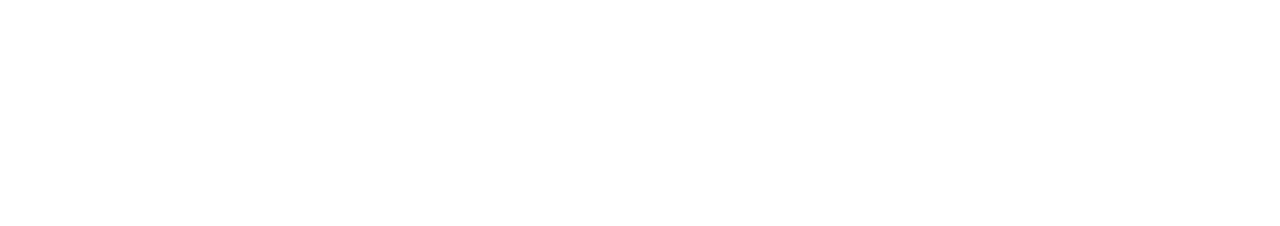
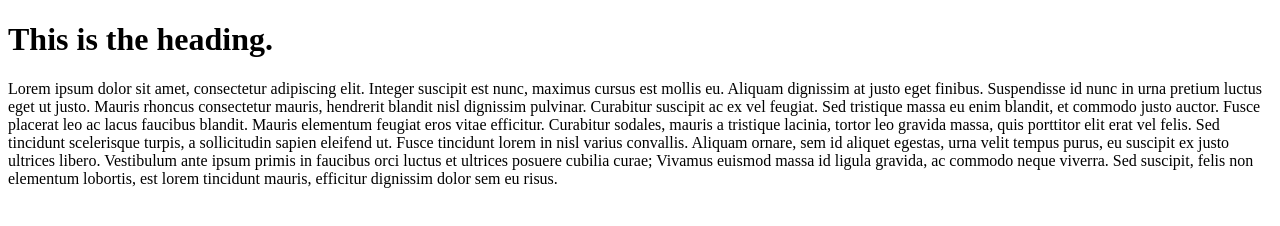
Before and after one commit to Dylan-Odjidja-Portfolio/ITonlinelearning, a plain HTML site: page Website/Home.html in a window 1280 px wide. Drawn offline with Linux system fonts and the light colour scheme.

Commit message:
Update Home.html
Added header and paragraph

```diff
--- a/Website/Home.html
+++ b/Website/Home.html
@@ -1,9 +1,14 @@
 <!DOCTYPE html>
 <html>
     <head>
-        <title>This is the title of the page</title>
+        <title>This is the title</title>
     </head>
     <body>
-
+        <h1>
+            This is the heading.
+        </h1>
+        <p>
+            Lorem ipsum dolor sit amet, consectetur adipiscing elit. Integer suscipit est nunc, maximus cursus est mollis eu. Aliquam dignissim at justo eget finibus. Suspendisse id nunc in urna pretium luctus eget ut justo. Mauris rhoncus consectetur mauris, hendrerit blandit nisl dignissim pulvinar. Curabitur suscipit ac ex vel feugiat. Sed tristique massa eu enim blandit, et commodo justo auctor. Fusce placerat leo ac lacus faucibus blandit. Mauris elementum feugiat eros vitae efficitur. Curabitur sodales, mauris a tristique lacinia, tortor leo gravida massa, quis porttitor elit erat vel felis. Sed tincidunt scelerisque turpis, a sollicitudin sapien eleifend ut. Fusce tincidunt lorem in nisl varius convallis. Aliquam ornare, sem id aliquet egestas, urna velit tempus purus, eu suscipit ex justo ultrices libero. Vestibulum ante ipsum primis in faucibus orci luctus et ultrices posuere cubilia curae; Vivamus euismod massa id ligula gravida, ac commodo neque viverra. Sed suscipit, felis non elementum lobortis, est lorem tincidunt mauris, efficitur dignissim dolor sem eu risus.
+        </p>
     </body>
 </html>
```
